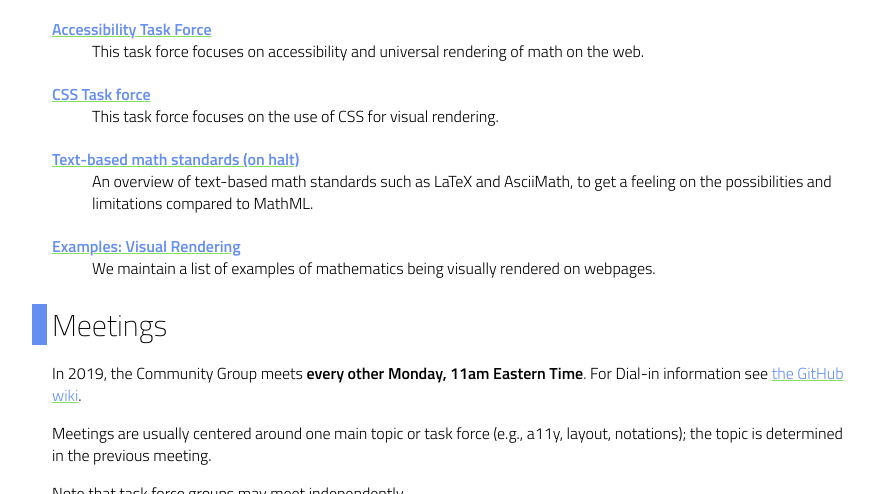
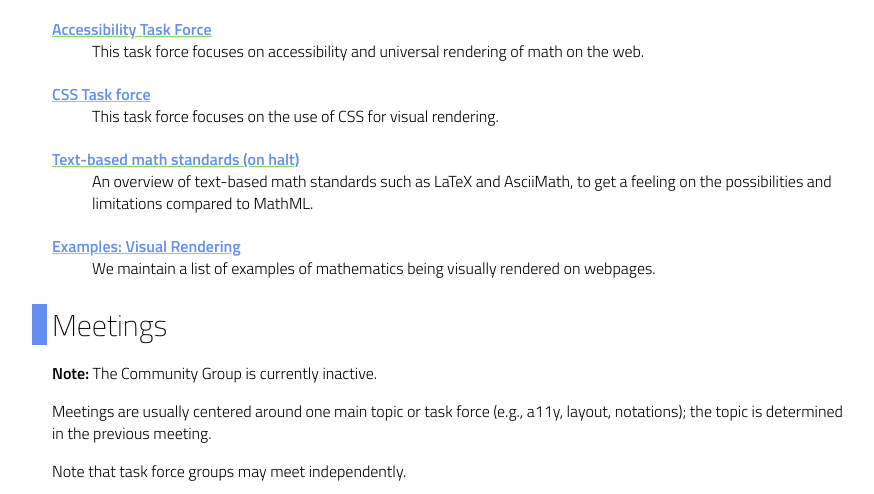
Before and after one commit to w3c/mathonwebpages, a Jekyll site: the page built from index.html, in a window 1280 px wide and 900 px high, scrolled down 1064 px, cut to the strip 0-494 px from the top of the window. Shown: the whole strip, without its empty margins (188-1062 px from the left). Built offline with Jekyll 4.4.1, drawn with Linux system fonts in a browser that asks for light colours.

Commit message:
update meeting info

```diff
--- a/index.html
+++ b/index.html
@@ -48,7 +48,7 @@ title: W3C Getting Math Onto Webpages Community Group
 <h2>Meetings</h2>
 
 <p>
-    In 2019, the Community Group meets <strong>every other Monday, 11am Eastern Time</strong>. For Dial-in information see <a href="https://github.com/w3c/mathonwebpages/wiki">the GitHub wiki</a>.
+    <strong>Note:</strong> The Community Group is currently inactive.
 </p>
 <p>
     Meetings are usually centered around one main topic or task force (e.g., a11y, layout, notations); the topic is determined in the previous meeting.
```
